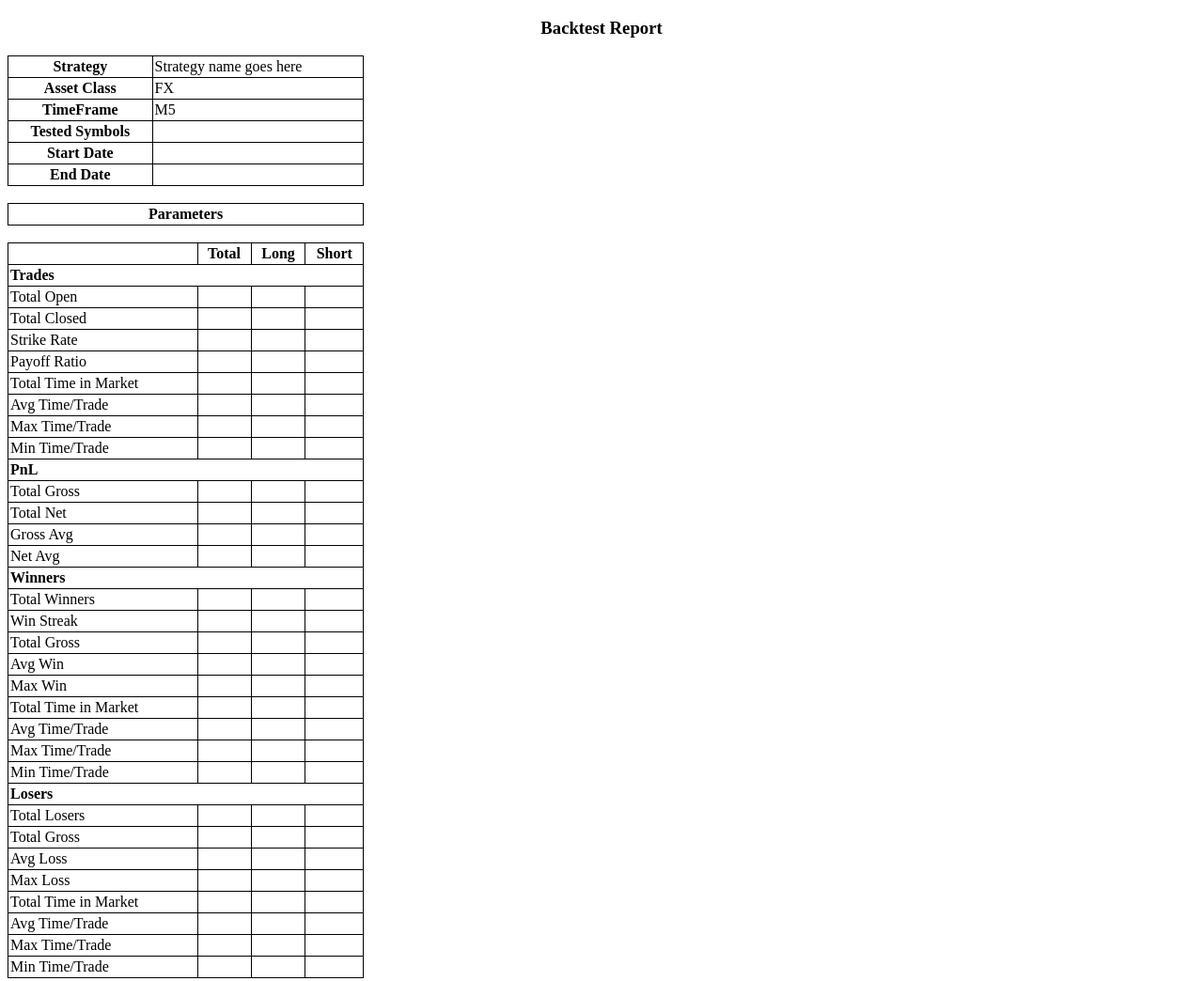
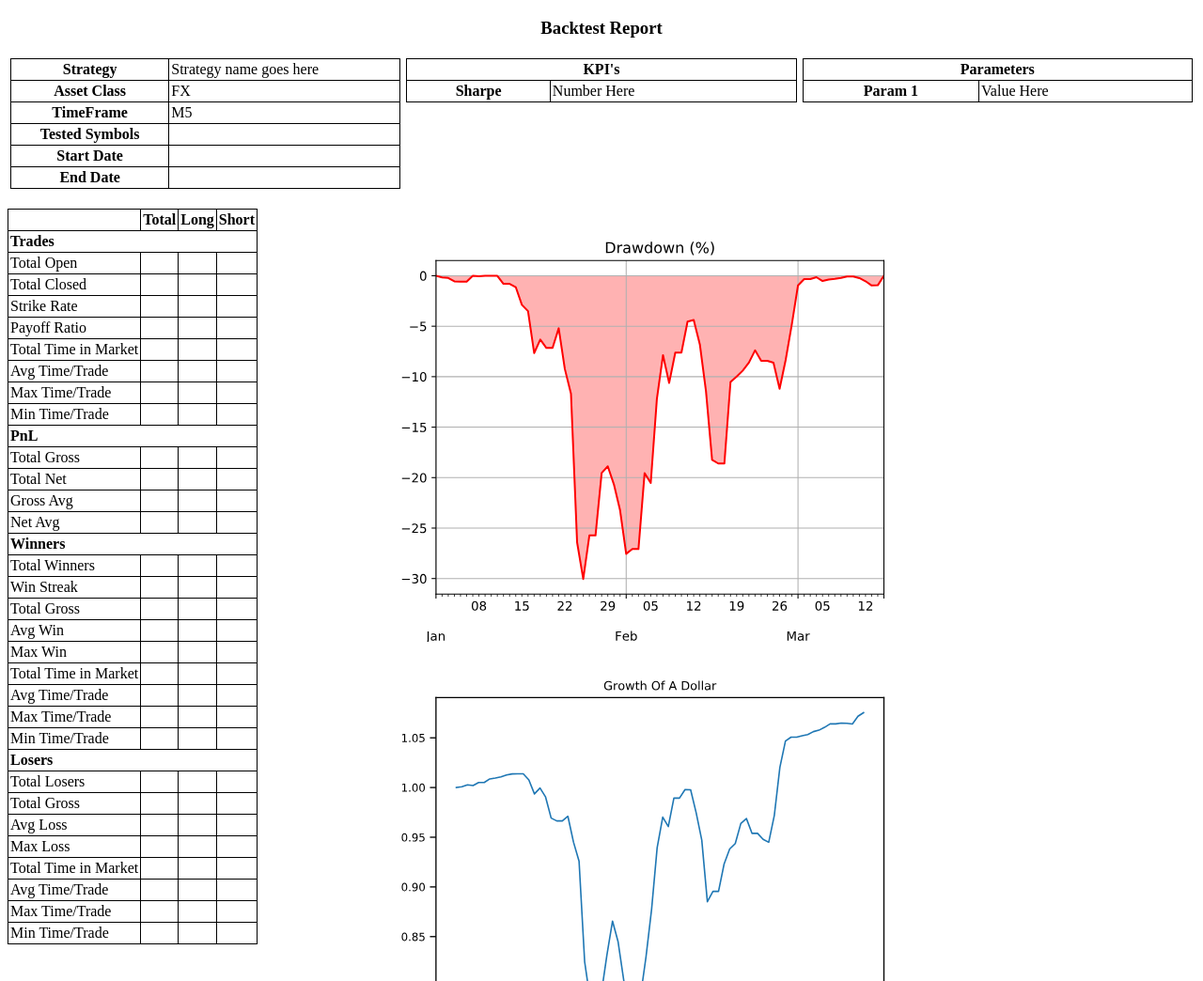
Before and after one commit to Eric-Lingren/backtest-template, a plain HTML site: page template2.html in a window 1280 px wide. Shown: the top 1044 px of the page at 94% size. Drawn offline with Linux system fonts and the light colour scheme.

Commit message:
styling template layout

```diff
--- a/template2.html
+++ b/template2.html
@@ -11,9 +11,23 @@
             border: 1px solid black;
             border-collapse: collapse;
         }
-
         th, td {
             padding: 2px;
+        }
+        .top-tables{
+            display: flex;
+        }
+        .bottom-tables{
+            display: flex;
+        }
+        .left-bottom-table{
+            width: 30%;
+        }
+        .image-container{
+            width: 70%;
+        }
+        .side-by-side-image{
+            display: flex;
         }
     </style>
 
@@ -22,8 +36,9 @@
 
 <h3><center> Backtest Report</center></h3>
 
-<div>
-    <table  style="width: 30%">
+    <div class='top-tables'>
+        <div style="width: 33%; padding: 3px">
+            <table style="width: 100%">
                 <tr>
                     <th>Strategy</th>
                     <td>Strategy name goes here</td>
@@ -49,24 +64,42 @@
                     <td></td>
                 </tr>
             </table>
-
+        </div>
 
         <br>
-<div>
-    <table style="width: 30%">
+
+        <div style="width: 33%; padding: 3px">
+            <table style="width: 100%">
+                <tr>
+                    <th  colspan="4">KPI's</th>
+                </tr>
+                <tr>
+                    <th>Sharpe</th>
+                    <td>Number Here</td>
+                </tr>
+            </table>
+        </div>
+
+        <br>
+
+        <div style="width: 33%; padding: 3px">
+            <table style="width: 100%">
                 <tr>
                     <th  colspan="4">Parameters</th>
                 </tr>
-
+                <tr>
+                    <th>Param 1</th>
+                    <td>Value Here</td>
+                </tr>
             </table>
         </div>
-
     </div>
-
 
     <br>
 
-<table style="width: 30%">
+    <div class='bottom-tables'>
+        <div class='left-bottom-table'>
+            <table>
                 <tr>
                     <th></th>
                     <th>Total</th>
@@ -261,6 +294,18 @@
                     <td></td>
                 </tr>
             </table>
+        </div>
+
+        <div class='image-container'>
+            <img src='/drawdown_plot.svg'>
+            <img src='/equity_curve.svg'>
+            <div class='side-by-side-image'>
+                <img src='/annual_returns.svg' style='width: 50%'>
+                <img src='/monthly_returns.svg' style='width: 50%'>
+            </div>
+            <img src='/weekly_returns.svg'>
+        </div>
+    </div>
 
 
 </body>
```
Lines whose indentation alone changed are shown as unchanged.
